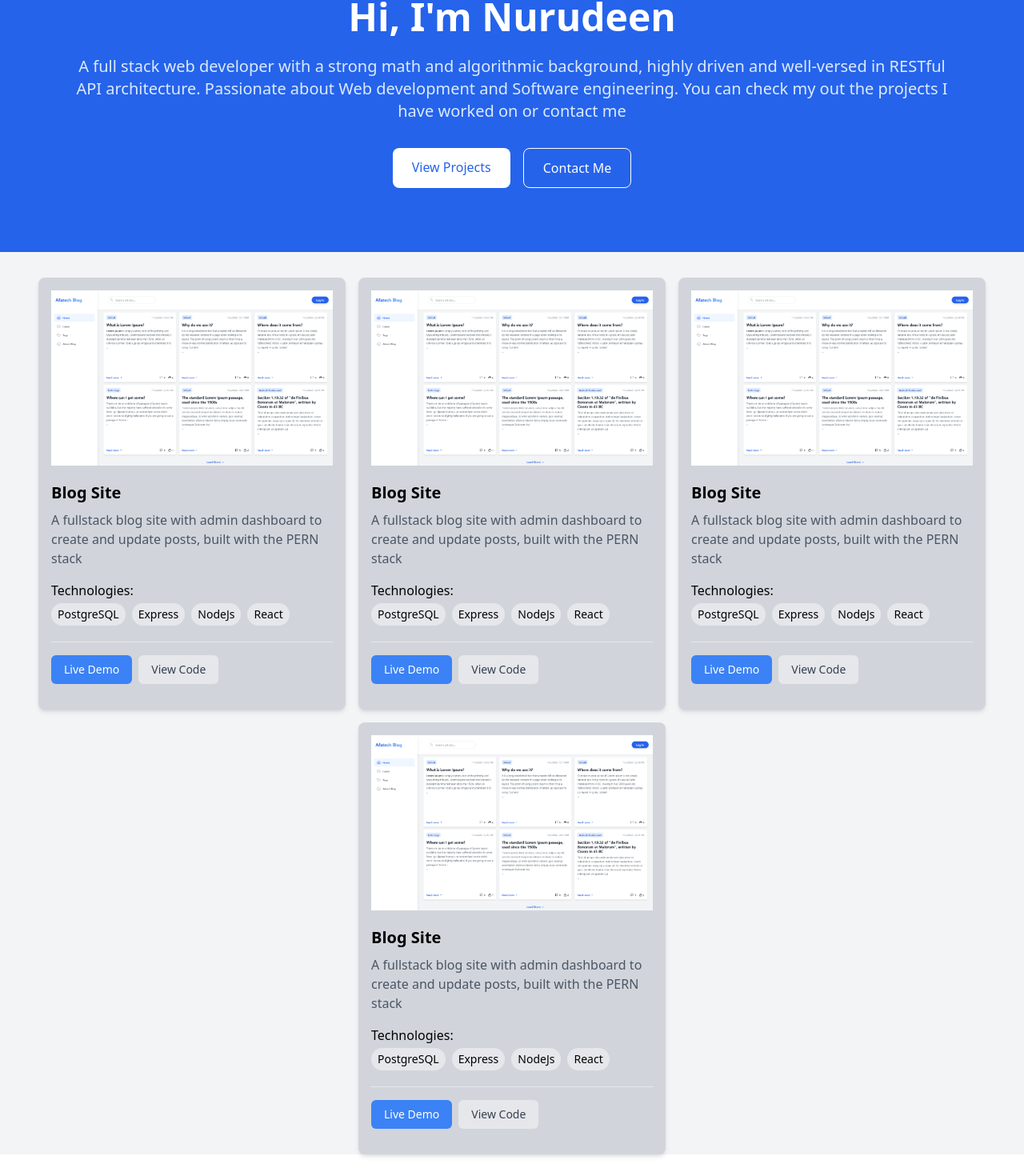
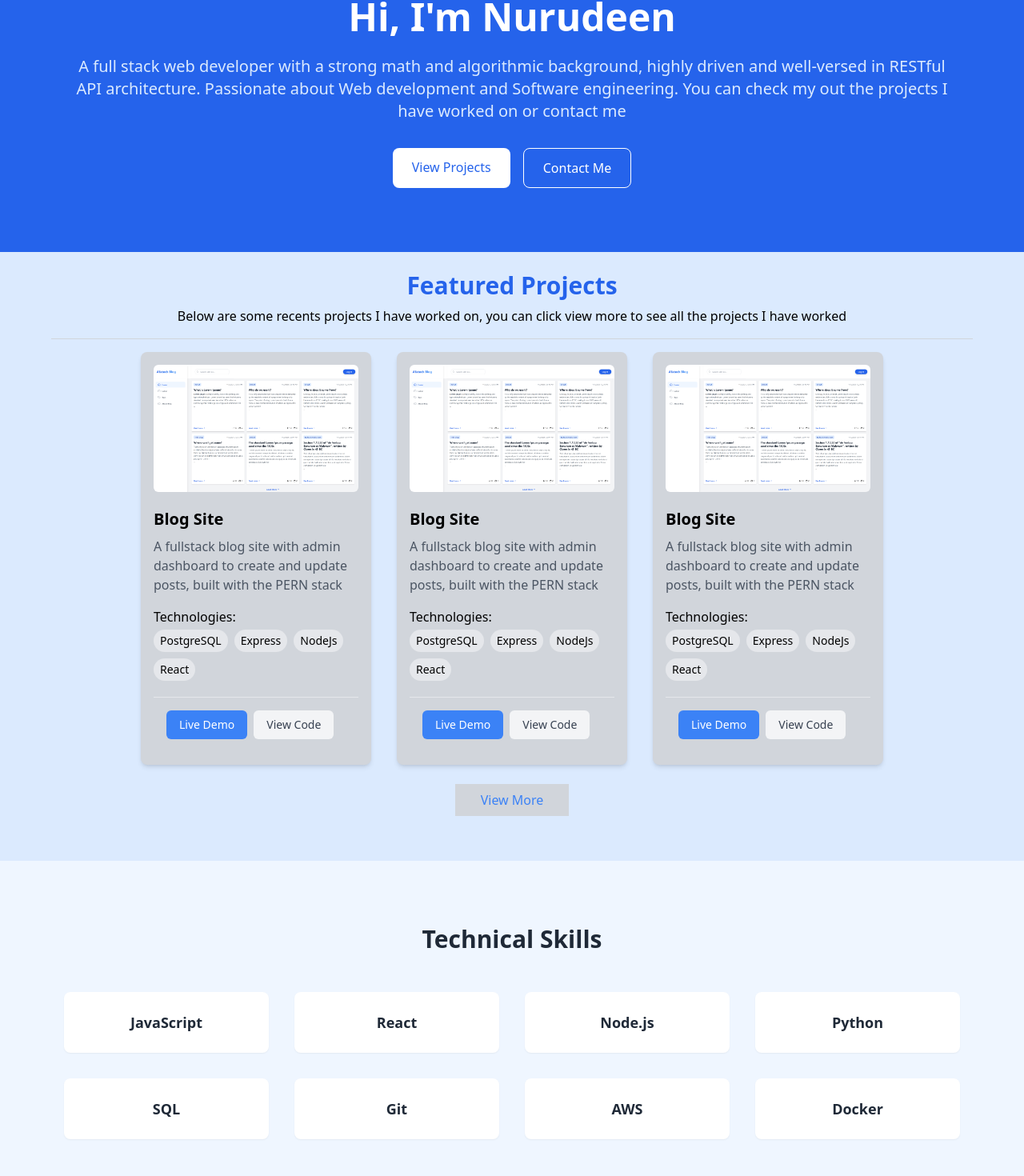
Before and after one commit to nuru484/portfolio, a React (Vite) app: page / in a window 1280 px wide. Shown: the part 155-1625 px from the top of the page at 80% size. Built offline with nearby package versions, Linux system fonts and the light colour scheme.

Commit message:
added skills

```diff
--- a/src/components/NavBar.jsx
+++ b/src/components/NavBar.jsx
@@ -45,7 +45,7 @@ const NavBar = () => {
           <h1 className="text-2xl font-bold text-blue-600">Portfolio</h1>
 
           {/* Desktop Navigation - No Icons */}
-          <div className="hidden md:flex gap-6">
+          <div className="hidden lg:flex gap-6">
             {navItems.map((item) => (
               <a
                 key={item.href}
@@ -67,7 +67,7 @@ const NavBar = () => {
           {/* Mobile Menu Button */}
           <button
             onClick={toggleMenu}
-            className="md:hidden text-gray-600 hover:text-blue-600 focus:outline-none z-50"
+            className="lg:hidden text-gray-600 hover:text-blue-600 focus:outline-none z-50"
             aria-label="Toggle menu"
           >
             {isMenuOpen ? <X size={24} /> : <Menu size={24} />}
@@ -77,7 +77,7 @@ const NavBar = () => {
         {/* Overlay */}
         {isMenuOpen && (
           <div
-            className="fixed inset-0 bg-black bg-opacity-50 md:hidden"
+            className="fixed inset-0 bg-black bg-opacity-50 lg:hidden"
             onClick={closeMenu}
           />
         )}
@@ -86,7 +86,7 @@ const NavBar = () => {
         <div
           className={`fixed top-0 right-0 h-full w-64 bg-white shadow-lg transform transition-transform duration-300 ease-in-out ${
             isMenuOpen ? 'translate-x-0' : 'translate-x-full'
-          } md:hidden z-40`}
+          } lg:hidden z-40`}
         >
           <div className="flex flex-col pt-20 px-4">
             {navItems.map((item) => (
--- a/src/components/Project.jsx
+++ b/src/components/Project.jsx
@@ -9,13 +9,13 @@ const Project = ({
   codeUrl,
 }) => {
   return (
-    <div className="bg-gray-300 rounded-lg shadow-md overflow-hidden max-w-sm  p-4">
+    <div className="m-4 bg-gray-300 rounded-lg shadow-md overflow-hidden max-w-72 p-4">
       <div className="">
         {imageUrl && (
           <img
             src={`${imageUrl}`}
             alt="blog site screenshot"
-            className="mx-auto"
+            className="mx-auto rounded-md"
           />
         )}
       </div>
@@ -41,7 +41,7 @@ const Project = ({
           </div>
         </div>
 
-        <div className="border-t border-gray-200 flex gap-2 py-4">
+        <div className="border-t border-gray-200 flex gap-2 p-4">
           {demoUrl && (
             <a href={demoUrl} target="_blank" rel="noopener noreferrer">
               <button className="bg-blue-500 hover:bg-blue-600 text-white px-4 py-2 rounded-md text-sm">
@@ -51,7 +51,7 @@ const Project = ({
           )}
           {codeUrl && (
             <a href={codeUrl} target="_blank" rel="noopener noreferrer">
-              <button className="bg-gray-200 hover:bg-gray-300 text-gray-700 px-4 py-2 rounded-md text-sm">
+              <button className="bg-gray-100 hover:bg-gray-200 text-gray-700 px-4 py-2 rounded-md text-sm">
                 View Code
               </button>
             </a>
--- /dev/null
+++ b/src/components/Skills.jsx
@@ -0,0 +1,35 @@
+const Skills = () => {
+  return (
+    <div>
+      {/* Skills Section */}
+      <section id="skills" className="py-20 bg-blue-50">
+        <div className="max-w-6xl mx-auto px-4">
+          <h2 className="text-3xl font-bold text-gray-800 mb-12 text-center">
+            Technical Skills
+          </h2>
+          <div className="grid grid-cols-2 md:grid-cols-3 lg:grid-cols-4 gap-8">
+            {[
+              'JavaScript',
+              'React',
+              'Node.js',
+              'Python',
+              'SQL',
+              'Git',
+              'AWS',
+              'Docker',
+            ].map((skill) => (
+              <div
+                key={skill}
+                className="bg-white p-6 rounded-lg shadow-sm text-center"
+              >
+                <h3 className="text-lg font-semibold text-gray-800">{skill}</h3>
+              </div>
+            ))}
+          </div>
+        </div>
+      </section>
+    </div>
+  );
+};
+
+export default Skills;
--- a/src/pages/Home.jsx
+++ b/src/pages/Home.jsx
@@ -1,13 +1,15 @@
 import NavBar from '../components/NavBar';
 import Hero from '../components/Hero';
 import Projects from './Projects';
+import Skills from '../components/Skills';
 
 const Home = () => {
   return (
-    <div className="bg-gray-100">
+    <div className="bg-blue-100">
       <NavBar />
       <Hero />
       <Projects />
+      <Skills />
     </div>
   );
 };
--- a/src/pages/Projects.jsx
+++ b/src/pages/Projects.jsx
@@ -1,11 +1,21 @@
 import Project from '../components/Project';
 
 const Projects = () => {
-  const projects = [1, 2, 3, 4]; // Array of project identifiers
+  const projects = [1, 2, 3]; // Array of project identifiers
   return (
-    <div className="flex flex-wrap items-center justify-center gap-4 m-8">
-      {projects.map((p) => (
-        <>
+    <div className="max-w-6xl mx-auto">
+      <div className="flex justify-center items-center flex-col py-4 border-b border-gray-300">
+        <h1 className="text-3xl font-bold text-blue-600 p-2">
+          Featured Projects
+        </h1>
+        <p className="text-center">
+          Below are some recents projects I have worked on, you can click view
+          more to see all the projects I have worked
+        </p>
+      </div>
+
+      <div className="flex flex-wrap justify-center">
+        {projects.map((p) => (
           <Project
             title="Blog Site"
             description="A fullstack blog site with admin dashboard to create and update posts, built with the PERN stack"
@@ -14,8 +24,14 @@ const Projects = () => {
             demoUrl="https://blog-api-frontend-blue.vercel.app/"
             codeUrl="https://github.com/nuru484/blog-api-backend"
           />
-        </>
-      ))}
+        ))}
+      </div>
+
+      <div className=" mb-8  text-center">
+        <button className="py-2 px-8 text-blue-500 bg-gray-300 mb-6 mt-2">
+          View More
+        </button>
+      </div>
     </div>
   );
 };
```
